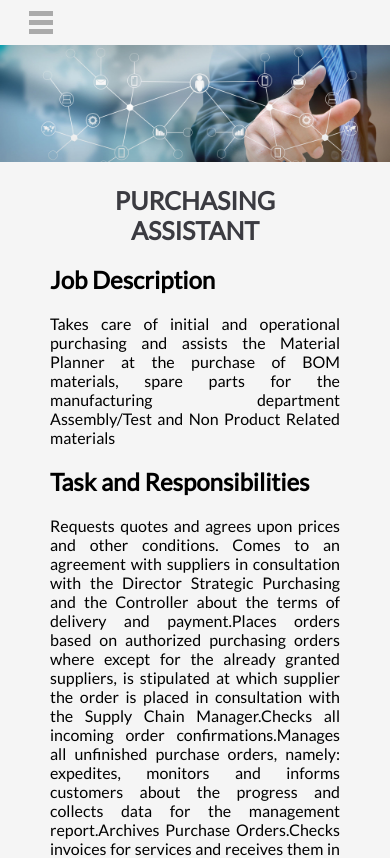
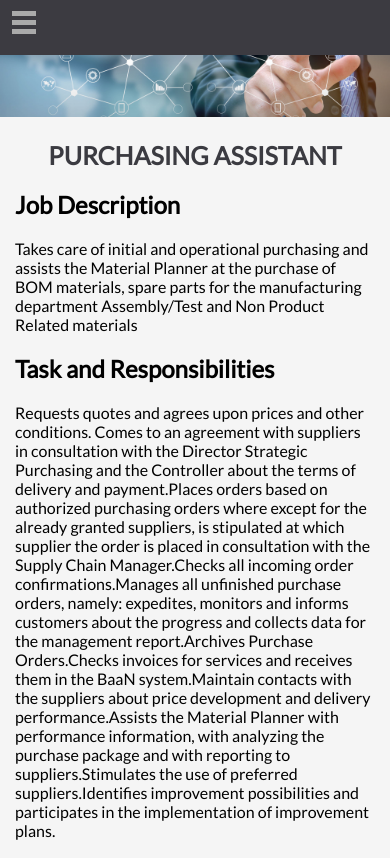
Before and after one commit to sabeenski/royal-mirage, a React (Create React App) app: page / in a window 390 px wide. Shown: the top 858 px of the page. Built offline with nearby package versions, Linux system fonts and the light colour scheme.

Commit message:
side navbar

```diff
--- a/src/components/JobForm.js
+++ b/src/components/JobForm.js
@@ -90,9 +90,6 @@ class JobForm extends Component {
       file:'',
       applicationSent: true
     })
-
-
-
   }
 
 
--- a/src/components/JobPage.css
+++ b/src/components/JobPage.css
@@ -44,3 +44,12 @@ button .apply {
   padding-bottom: 15px
 
 }
+
+@media screen and (max-width:960px) {
+
+  .job-page {
+    text-align: initial;
+    margin-left: 15px;
+    margin-right: 15px;
+  }
+}
--- a/src/components/Navbar.css
+++ b/src/components/Navbar.css
@@ -1,25 +1,24 @@
-.navbar ul {
+.navbar {
   background-color: #3C3B41;
   margin-top: 0px;
   margin-bottom: 0px;
   height: 55px;
   position: fixed;
   width: 100%;
-
+  display: flex;
 }
 
 .navbar li {
-  float: right;
-  margin: 15px 60px 15px 0px;
+  float: left;
+  margin: 3px 40px;
   color: white;
   list-style: none;
-  font-weight: 600
+  font-weight: 600;
 }
 
-.navbar li:hover {
+.navbar li:hover, .navbar li:active {
   color: #4DAABC;
 }
-
 
 .navbar .logo {
   color: #4DAABC;
@@ -32,7 +31,9 @@
   font-size: 25px
 }
 
-
+.spacer{
+  flex: 1
+}
 
 
 @media screen and (max-width: 960px) {
@@ -40,37 +41,41 @@
     display: block;
     height: 45px;
     width: 100%;
-    background-color: whitesmoke;
+    /* background-color: red; */
     cursor: pointer;
-    background: url('/images/burger.png') no-repeat 8% center;
+    background: url('/images/burger.png') no-repeat 15% center;
 
   }
 
+  .navbar ul {
+    transform: translateX(-100%);
+
+  }
   .navbar ul.open {
     height: 100vh;
-    background-color: #3B3B41;
+    top: 35px;
+    background-color: whitesmoke;
     position: absolute;
     overflow-y: hidden;
     width: 100%;
-    transition:  .30s ease-in-out;
+    transform: translateX(0);
+    transition: transform .50s ease-out;
     overscroll-behavior: contain;
     position: absolute;
-    float: right;
-    /* overscroll-behavior-y */
   }
 
   .navbar ul.close {
     overflow: hidden;
-    height:0
+    height:0;
     }
 
 
   .navbar li {
     width: 100%;
-    margin-top: 36px;
+    margin-top: 90px;
     display: block;
-    text-align: center;
-    color: white;
+    text-align: left;
+    color: #3C3B41;
     transition: 0.3s;
     font-size: 25px;
     text-transform: uppercase;
--- a/src/components/Navbar.js
+++ b/src/components/Navbar.js
@@ -19,13 +19,14 @@ class Navbar extends Component {
       <div>
           <nav className="navbar">
             <div id="burger-nav" onClick={this.handleClick}></div>
+            <div><Link to={'/'} className="logo">Royal Mirage</Link></div>
+            <div className="spacer"></div>
             <ul className={this.state.isBurgerMenuOn ? "open" : "close"}>
-              <Link to={'/'}><li className="logo">Royal Mirage</li></Link>
+              <Link to={'/'}><li onClick={this.handleClick}>Home</li></Link>
+              <Link to={'/careers/purchasing-assistant'}><li onClick={this.handleClick}>Jobs</li></Link>
+              <Link to={'/'}><li onClick={this.handleClick}>About</li></Link>
+              <Link to={'/'}><li onClick={this.handleClick}>Departments</li></Link>
               <Link to={'/'}><li onClick={this.handleClick}>Contact </li></Link>
-              <Link to={'/'}><li onClick={this.handleClick}>Departments</li></Link>
-              <Link to={'/'}><li onClick={this.handleClick}>About</li></Link>
-              <Link to={'/careers/purchasing-assistant'}><li onClick={this.handleClick}>Jobs</li></Link>
-              <Link to={'/'}><li onClick={this.handleClick}>Home</li></Link>
             </ul>
           </nav>
           <img src="images/open-jobs-IT.jpg" alt="IT-jobs-royal-mirage" width="100%"/>
```
